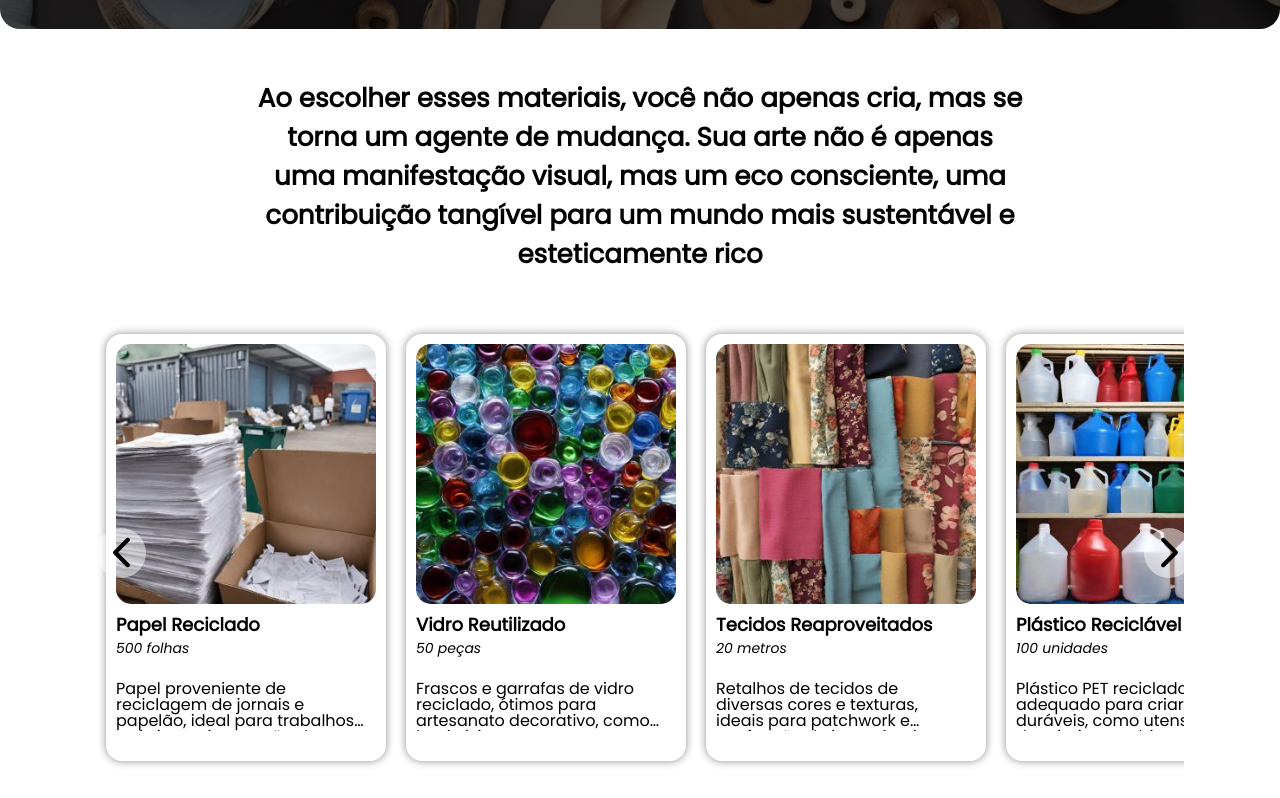
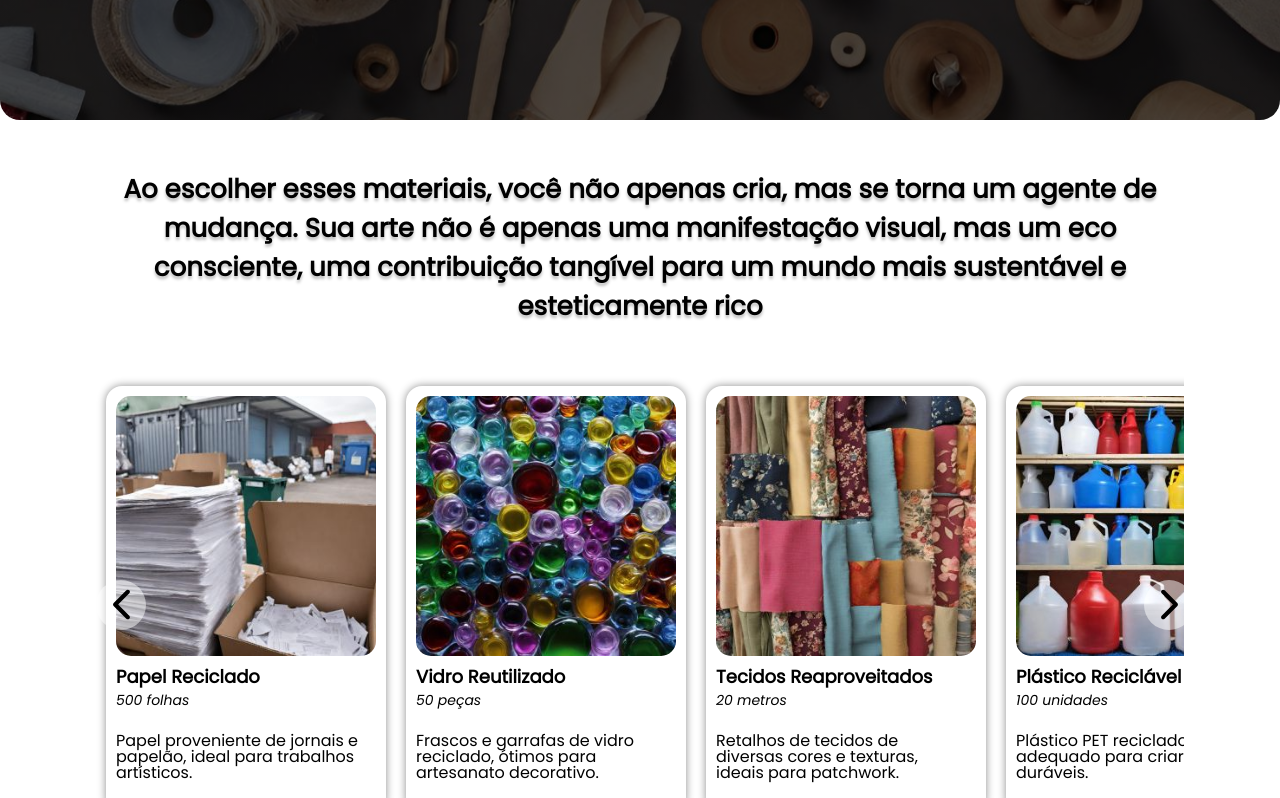
Before and after one commit to Victor87dev/Projeto-recifArt, a React (Vite) app in the folder Projeto-recifArt/: page /materiais in a window 1280 px wide. Shown: the part 400-1198 px from the top of the page. Built offline with nearby package versions, Linux system fonts and the light colour scheme.

Commit message:
style: mudança no texto

```diff
--- a/Projeto-recifArt/src/pages/Materiais/Materiais.css
+++ b/Projeto-recifArt/src/pages/Materiais/Materiais.css
@@ -25,6 +25,7 @@ body {
     border-bottom-right-radius: 20px;
     width: 100vw;
     padding-bottom: 30px;
+    height: 65vh;
 }
 
 .header-materiais h1{
@@ -47,8 +48,9 @@ main .materiais-detalhes {
     font-size: 26px;
     font-weight: 600;
     padding: 50px 15px;
-    max-width: 800px;
+    max-width: 1100px;
     text-align: center;
+    text-shadow:0px 3px 3px rgba(0, 0, 0, 0.25);
 }
 
 .container {
--- a/Projeto-recifArt/src/static/materiais.js
+++ b/Projeto-recifArt/src/static/materiais.js
@@ -19,31 +19,31 @@ export const MATERIAIS = [
   {
     "nome": "Papel Reciclado",
     "quantidade": "500 folhas",
-    "descricao": "Papel proveniente de reciclagem de jornais e papelão, ideal para trabalhos artísticos e impressões leves.",
+    "descricao": "Papel proveniente de jornais e papelão, ideal para trabalhos artísticos.",
     "image": Papel
   },
   {
     "nome": "Vidro Reutilizado",
     "quantidade": "50 peças",
-    "descricao": "Frascos e garrafas de vidro reciclado, ótimos para artesanato decorativo, como luminárias e vasos.",
+    "descricao": "Frascos e garrafas de vidro reciclado, ótimos para artesanato decorativo.",
     "image": Vidro
   },
   {
     "nome": "Tecidos Reaproveitados",
     "quantidade": "20 metros",
-    "descricao": "Retalhos de tecidos de diversas cores e texturas, ideais para patchwork e confecção de itens têxteis.",
+    "descricao": "Retalhos de tecidos de diversas cores e texturas, ideais para patchwork.",
     "image": Tecido
   },
   {
     "nome": "Plástico Reciclável",
     "quantidade": "100 unidades",
-    "descricao": "Plástico PET reciclado, adequado para criar peças duráveis, como utensílios domésticos e objetos de decoração.",
+    "descricao": "Plástico PET reciclado, adequado para criar peças duráveis.",
     "image": Plastico
   },
   {
     "nome": "Metal Reciclado",
     "quantidade": "30 kg",
-    "descricao": "Peças metálicas recicladas, ideais para esculturas e elementos decorativos robustos.",
+    "descricao": "Peças metálicas recicladas, ideais para esculturas e elementos decorativos.",
     "image": Metal
   },
   {
@@ -55,19 +55,19 @@ export const MATERIAIS = [
   {
     "nome": "Tecido Jeans Reciclado",
     "quantidade": "25 metros",
-    "descricao": "Denim reciclado de peças antigas, ideal para criar bolsas, acessórios e itens de decoração.",
+    "descricao": "Denim reciclado de peças antigas, ideal para criar bolsas e acessórios.",
     "image": Jeans
   },
   {
     "nome": "Plástico Biodegradável",
     "quantidade": "50 unidades",
-    "descricao": "Materiais plásticos degradáveis, adequados para projetos ecologicamente conscientes.",
+    "descricao": "Materiais plásticos degradáveis, adequados para projetos conscientes.",
     "image": Sacola
   },
   {
     "nome": "Papel de Jornal",
     "quantidade": "300 folhas",
-    "descricao": "Papel proveniente de jornais antigos, excelente para criar papéis de embrulho e trabalhos artísticos exclusivos.",
+    "descricao": "Papel proveniente de jornais antigos, excelente para criar papéis de embrulho.",
     "image": Jornal
   },
   {
@@ -79,19 +79,19 @@ export const MATERIAIS = [
   {
     "nome": "Garrafas PET",
     "quantidade": "75 unidades",
-    "descricao": "Garrafas plásticas PET limpas e prontas para transformação em projetos criativos, como luminárias e esculturas.",
+    "descricao": "Garrafas plásticas PET limpas e prontas para transformação em projetos criativos.",
     "image": Garrafa
   },
   {
     "nome": "Cartões de Visita Upcycled",
     "quantidade": "200 unidades",
-    "descricao": "Cartões de visita reutilizados, ótimos para criar peças decorativas e álbuns de recordações.",
+    "descricao": "Cartões de visita reutilizados, ótimos para criar peças decorativas.",
     "image": Cartao
   },
   {
     "nome": "Couro Sintético Reciclado",
     "quantidade": "10 metros",
-    "descricao": "Couro sintético proveniente de reciclagem, ideal para projetos de moda e acessórios.",
+    "descricao": "Couro sintético proveniente de reciclagem, ideal para projetos de moda.",
     "image": Couro
   },
   {
@@ -103,7 +103,7 @@ export const MATERIAIS = [
   {
     "nome": "CDs e DVDs Obsoletos",
     "quantidade": "50 unidades",
-    "descricao": "Mídias óticas antigas reutilizadas para criar mosaicos, bijuterias e peças de arte moderna.",
+    "descricao": "Mídias óticas antigas reutilizadas para criar mosaicos e bijuterias.",
     "image": Cds
   }
 ]
```
